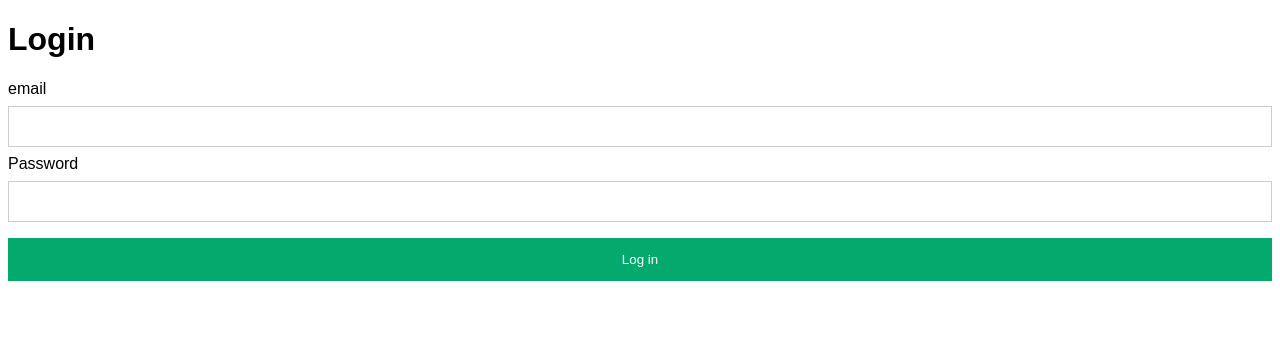
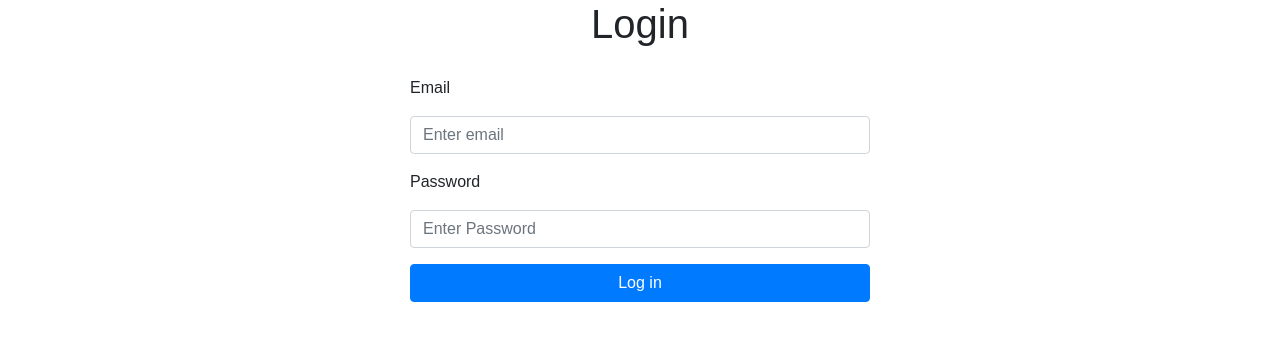
Before and after one commit to NoName3915/api, a PHP site: page /login.php in a window 1280 px wide. Shown: the top 341 px of the page. Run offline with PHP 8.4, Linux system fonts and the light colour scheme.

Commit message:
Update login.php

```diff
--- a/security/login.php
+++ b/security/login.php
@@ -35,6 +35,7 @@ if ($_SERVER["REQUEST_METHOD"] === "POST") {
 ?>
 <!DOCTYPE html>
 <html>
+<link rel="stylesheet" href="https://cdn.jsdelivr.net/npm/bootstrap@4.3.1/dist/css/bootstrap.min.css" integrity="sha384-ggOyR0iXCbMQv3Xipma34MD+dH/1fQ784/j6cY/iJTQUOhcWr7x9JvoRxT2MZw1T" crossorigin="anonymous">
 <head>
     <title>Login</title>
     <meta charset="UTF-8">
@@ -44,7 +45,7 @@ if ($_SERVER["REQUEST_METHOD"] === "POST") {
 </head>
 <body>
 
-    <h1>Login</h1>
+    <h1 align="center">Login</h1>
 
     <!-- Conditional to check the credentials -->
     <?php if ($is_invalid): ?>
@@ -52,15 +53,34 @@ if ($_SERVER["REQUEST_METHOD"] === "POST") {
     <?php endif; ?>
 
     <form method="post">
-        <label for="email">email</label>
+
+    <div class="form-group">
+            <label for="email">Email</label>
+            <input type="email" class="form-control" id="email" name="email" aria-describedby="emailHelp" placeholder="Enter email" value="<?= htmlspecialchars($_POST["email"] ?? "") ?>">
+
+          </div>
+
+          <label for="password" class="form-label">Password</label>
+          <input type="password" id="password" class="form-control" name="password" aria-describedby="passwordHelpBlock" placeholder="Enter Password">
+          </div>
+        <!-- <label for="email">email</label>
         <input type="email" name="email" id="email"
                value="<?= htmlspecialchars($_POST["email"] ?? "") ?>">
 
         <label for="password">Password</label>
         <input type="password" name="password" id="password">
+    -->
 
-        <button>Log in</button>
+    <center> <button type="submit" class="btn btn-primary">Log in</button></center>
     </form>
+
+    <style>
+        form{
+            width: 500px;
+            padding: 20px;
+            margin:auto;
+        }
+    </style>
 
 </body>
 </html>
```
